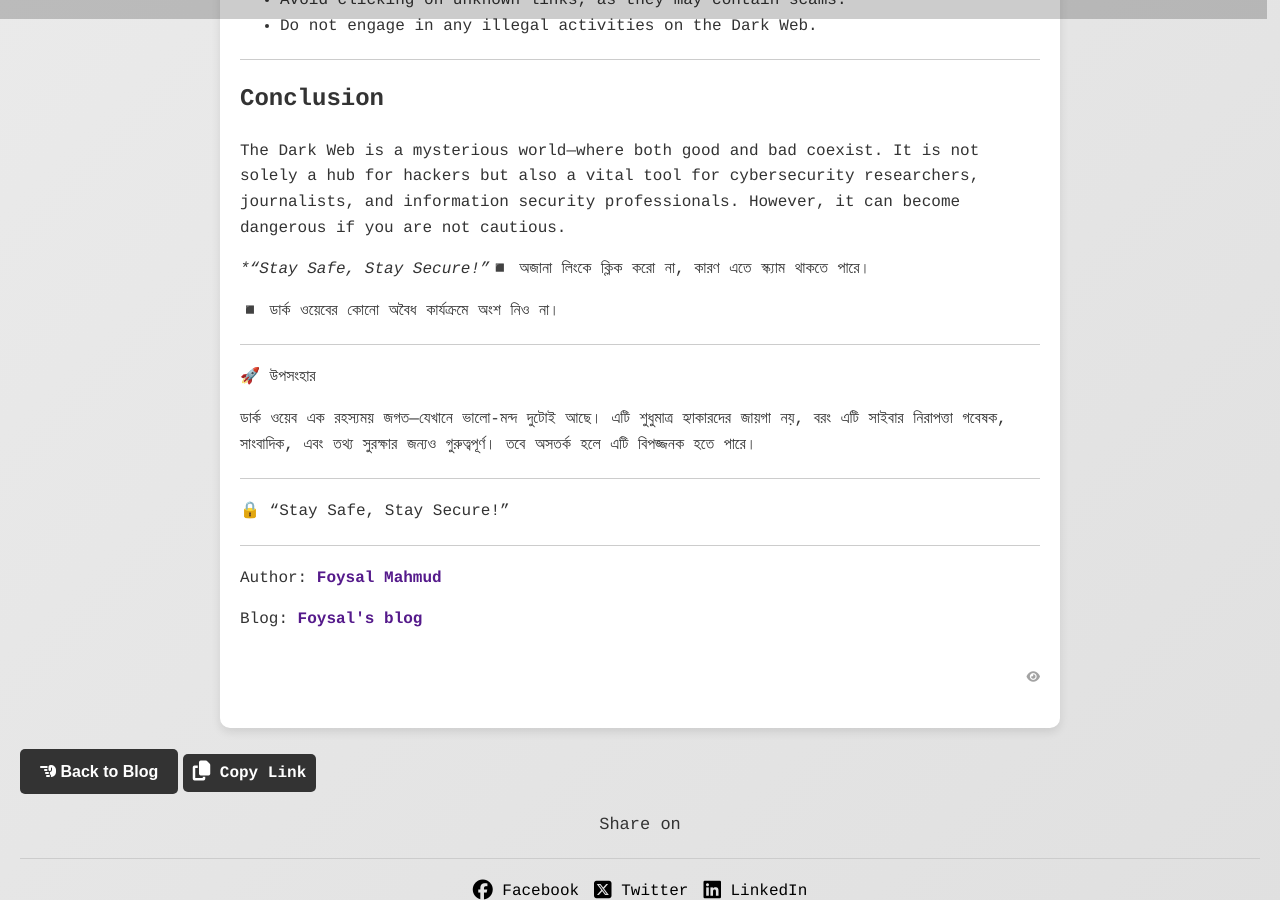
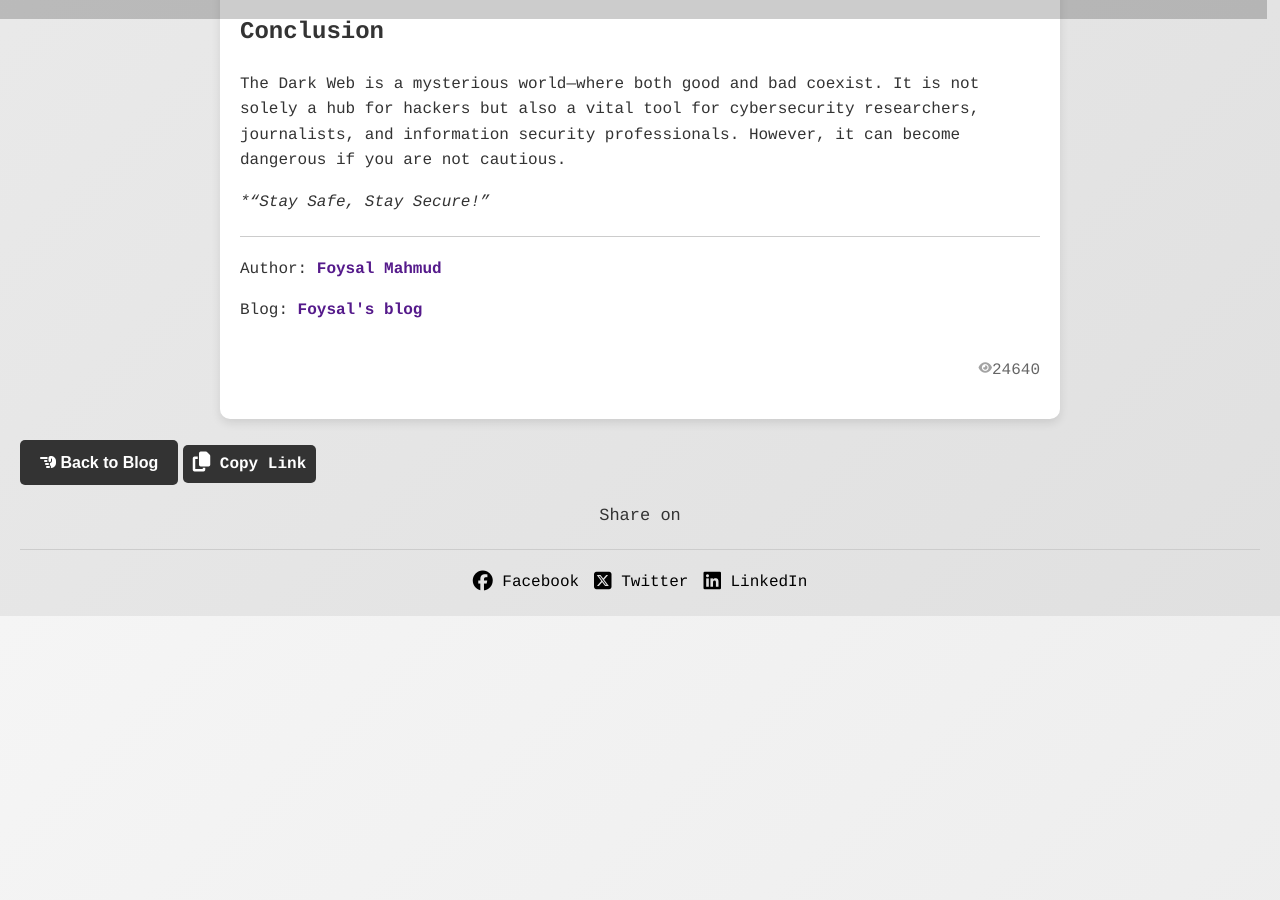
Before and after one commit to foysal1627/foysal1627.github.io, a Jekyll site: the page built from _posts/2025-03-18-dark-web.md, in a window 1280 px wide and 900 px high, scrolled down 2452 px. Built offline with Jekyll 4.4.1, drawn with Linux system fonts in a browser that asks for light colours; our own code applies the rules of GitHub Pages for plain Markdown files; after the commit the page ends 3068 px from its top, so only the background shows below that; some of the changed text lies outside the part shown.

Commit message:
Update 2025-03-18-dark-web.md

```diff
--- a/_posts/2025-03-18-dark-web.md
+++ b/_posts/2025-03-18-dark-web.md
@@ -1,10 +1,11 @@
+---
 layout: post
 title: "Dark Web"
 date: 2025-03-18
 categories: Mysterious Cyber World
 author: "Foysal"
 quote: 24640
-
+---
 # Dark Web: The Secret Truth of an Unknown World
 
 ## What is the Dark Web? Myth or Reality?
@@ -80,19 +81,4 @@
 ## Conclusion
 The Dark Web is a mysterious world—where both good and bad coexist. It is not solely a hub for hackers but also a vital tool for cybersecurity researchers, journalists, and information security professionals. However, it can become dangerous if you are not cautious.
 
-**"Stay Safe, Stay Secure!"*◾ অজানা লিংকে ক্লিক করো না, কারণ এতে স্ক্যাম থাকতে পারে।
-
-◾ ডার্ক ওয়েবের কোনো অবৈধ কার্যক্রমে অংশ নিও না।
-
-
----
-
-🚀 উপসংহার
-
-ডার্ক ওয়েব এক রহস্যময় জগত—যেখানে ভালো-মন্দ দুটোই আছে। এটি শুধুমাত্র হ্যাকারদের জায়গা নয়, বরং এটি সাইবার নিরাপত্তা গবেষক, সাংবাদিক, এবং তথ্য সুরক্ষার জন্যও গুরুত্বপূর্ণ। তবে অসতর্ক হলে এটি বিপজ্জনক হতে পারে।
-
-
----
-
-
-🔒 "Stay Safe, Stay Secure!"
+**"Stay Safe, Stay Secure!"*
```
